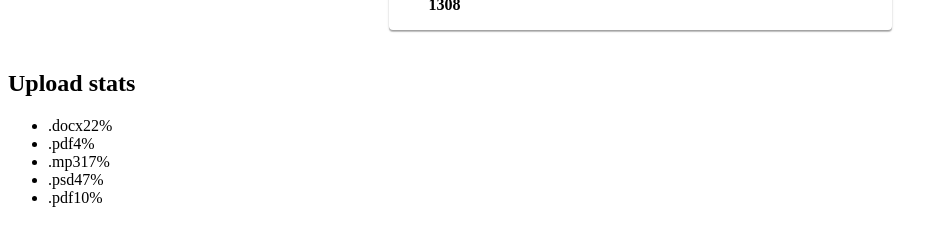
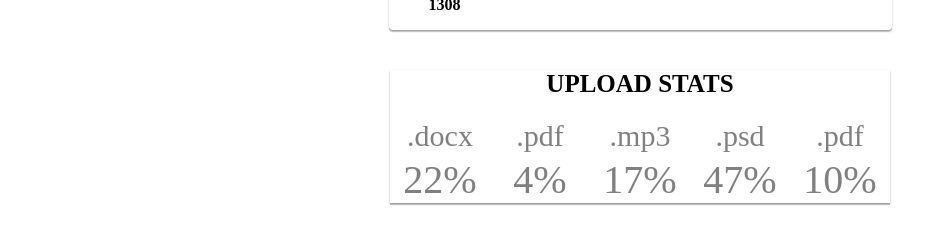
Before and after one commit to OllBond/goit-react-hw-01-components, a React (Create React App) app: page / in a window 1280 px wide. Shown: the part 688-918 px from the top of the page, without its empty margins (0-946 px from the left). Built offline with nearby package versions, Linux system fonts and the light colour scheme.

Commit message:
add styles

```diff
--- a/src/components/Profile/Profile.module.css
+++ b/src/components/Profile/Profile.module.css
@@ -45,8 +45,8 @@
   grid-template-columns: repeat(3, 1fr);
   padding: 0;
   margin-bottom: 0;
+  text-align: center;
   list-style: none;
-  text-align: center;
 }
 .label {
   display: block;
--- a/src/components/Statistics/Statistics.jsx
+++ b/src/components/Statistics/Statistics.jsx
@@ -1,18 +1,17 @@
 import PropTypes from 'prop-types';
-
+import css from './Statistics.module.css';
 const Statistics = ({ title, stats }) => {
   return (
-    <section className="statistics">
-      {title && <h2 className="title">{title}</h2>}
-
-      <ul className="stat-list">
+    <section className={css.statistics}>
+      {title && <h2 className={css.title}>{title}</h2>}
+      <ul className={css.statList}>
         {stats.map(({ id, label, percentage }) => {
           return (
-            <li className="item" key={id}>
-              <span className="label" label={label}>
+            <li className={css.item} key={id}>
+              <span className={css.label} label={label}>
                 {label}
               </span>
-              <span className="percentage" percentage={percentage}>
+              <span className={css.percentage} percentage={percentage}>
                 {percentage}%
               </span>
             </li>
--- a/src/components/Statistics/Statistics.module.css
+++ b/src/components/Statistics/Statistics.module.css
@@ -0,0 +1,39 @@
+.statistics {
+  margin-left: auto;
+  margin-right: auto;
+  max-width: 500px;
+  box-shadow: 0px 1px 3px rgba(0, 0, 0, 0.12), 0px 1px 1px rgba(0, 0, 0, 0.14),
+    0px 2px 1px rgba(0, 0, 0, 0.2);
+  margin-bottom: 30px;
+}
+.title {
+  font-size: 25px;
+  font-weight: 700;
+  text-align: center;
+  text-transform: uppercase;
+}
+.statList {
+  padding: 0;
+  margin: 0;
+  margin-left: auto;
+  margin-right: auto;
+  display: grid;
+  grid-template-columns: repeat(5, 1fr);
+  list-style: none;
+}
+
+.item {
+  display: grid;
+  gap: 3px;
+  text-align: center;
+}
+
+.label {
+  font-size: 30px;
+  color: gray;
+}
+
+.percentage {
+  font-size: 40px;
+  color: gray;
+}
```
